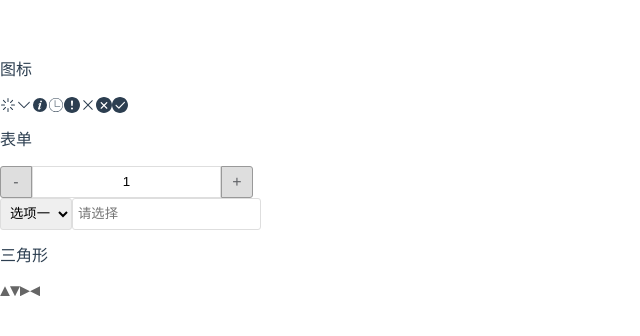
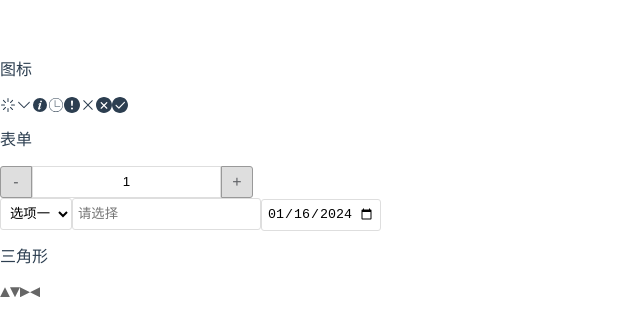
Before and after one commit to DvShu/phui-v, a Vue app: page / in a window 1280 px wide. Shown: the top 336 px of the page, without its empty margins (0-640 px from the left). Built offline with nearby package versions, Linux system fonts and the light colour scheme; what ph-utils would draw is missing.

Commit message:
feat: 新增原始的DatePicker
Signed-off-by: Tenny <joel.shu@qq.com>

```diff
--- a/src/App.vue
+++ b/src/App.vue
@@ -17,10 +17,13 @@ import {
   Message,
   Triangle,
   DataList,
+  DatePickerOri,
 } from "./";
 import { reactive, toRaw, ref, onMounted } from "vue";
 
 const a = ref(1);
+
+const selectedDate = ref("2024-01-16");
 
 onMounted(() => {
   Message.error("错误拉");
@@ -47,6 +50,7 @@ onMounted(() => {
       <option value="2">选项二</option>
     </select>
     <DataList></DataList>
+    <DatePickerOri v-model="selectedDate"></DatePickerOri>
   </div>
   <p>三角形</p>
   <div>
--- /dev/null
+++ b/src/components/DatePickerOri.vue
@@ -0,0 +1,45 @@
+<template>
+  <input
+    :value="modelValue"
+    type="date"
+    class="ph-input ph-date-picker-ori"
+    :max="maxDate"
+    :min="minDate"
+    @change="handleChange"
+  />
+</template>
+
+<script lang="ts" setup>
+import { format } from "ph-utils/date";
+const props = withDefaults(
+  defineProps<{
+    modelValue: string;
+    minDate?: string;
+    maxDate?: string;
+    /** 默认值, 通常用于清除时, 使用默认值 */
+    defaultValue?: string;
+    /** 是否允许为空 */
+    isNull?: boolean;
+  }>(),
+  {
+    minDate: "",
+    maxDate: "",
+    isNull: false,
+  }
+);
+
+const emits = defineEmits(["update:modelValue"]);
+
+function handleChange(e: Event) {
+  let value = (e.target as HTMLInputElement).value;
+  if (value == null || value === "") {
+    if (!props.isNull) {
+      value =
+        props.defaultValue == null
+          ? format(new Date(), "yyyy-mm-dd")
+          : props.defaultValue;
+    }
+  }
+  emits("update:modelValue", value);
+}
+</script>
--- a/src/components/Triangle.vue
+++ b/src/components/Triangle.vue
@@ -5,7 +5,7 @@
 <script setup lang="ts">
 withDefaults(
   defineProps<{
-    direction: "top" | "right" | "bottom" | "left";
+    direction?: "top" | "right" | "bottom" | "left";
   }>(),
   {
     direction: "top",
--- a/src/index.ts
+++ b/src/index.ts
@@ -18,6 +18,7 @@ import ArrowDownIcon from "./components/icon/ArrowDown.vue";
 import { FormInstance } from "./components/types.js";
 import Triangle from "./components/Triangle.vue";
 import DataList from "./components/DataList.vue";
+import DatePickerOri from "./components/DatePickerOri.vue";
 
 export {
 	Form,
@@ -40,4 +41,5 @@ export {
 	type FormInstance,
 	Triangle,
 	DataList,
+	DatePickerOri,
 };
--- a/src/main.ts
+++ b/src/main.ts
@@ -10,6 +10,7 @@ import "../style/tabbar";
 import "../style/form";
 import "../style/form-item";
 import "../style/triangle";
+import "../style/date-picker-ori";
 import App from "./App.vue";
 
 createApp(App).mount("#app");
--- /dev/null
+++ b/style/date-picker-ori.js
@@ -0,0 +1,2 @@
+import "../theme/input.less";
+import "../theme/date-picker-ori.less";
--- /dev/null
+++ b/theme/date-picker-ori.less
@@ -0,0 +1,4 @@
+.ph-date-picker-ori {
+  width: 120px;
+  background-color: transparent;
+}
--- a/theme/input.less
+++ b/theme/input.less
@@ -8,8 +8,10 @@
   border-radius: var(--ph-input-border-radius, 3px);
   padding: 0 5px;
   transition: border-color 0.3s ease-in-out;
+  background-color: transparent;
   text-align: inherit;
 }
+
 .ph-input:focus {
   border-color: var(--ph-focus-border-color);
 }
```
Also changed, not shown: package.json (+2 -6 lines).
